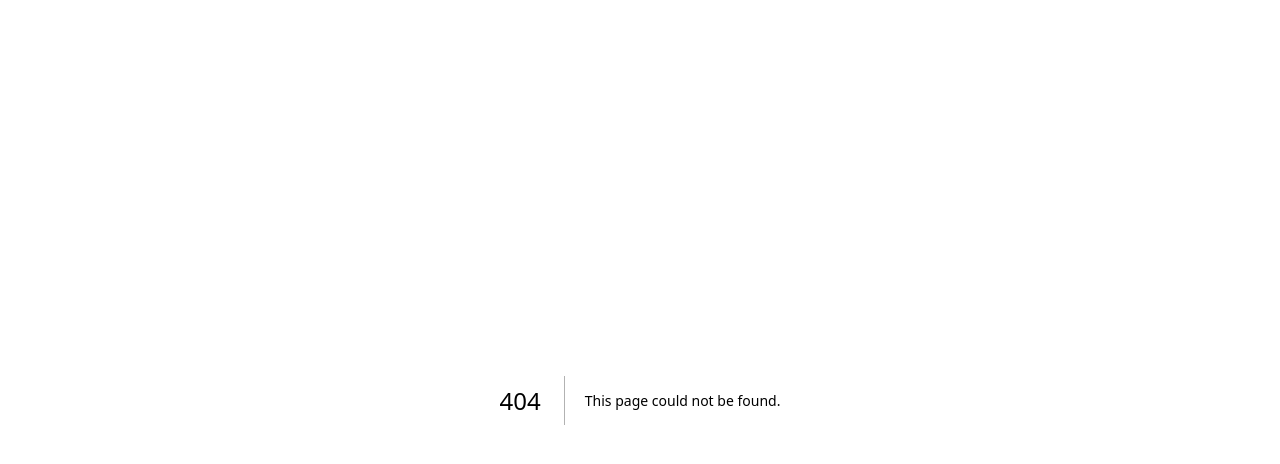
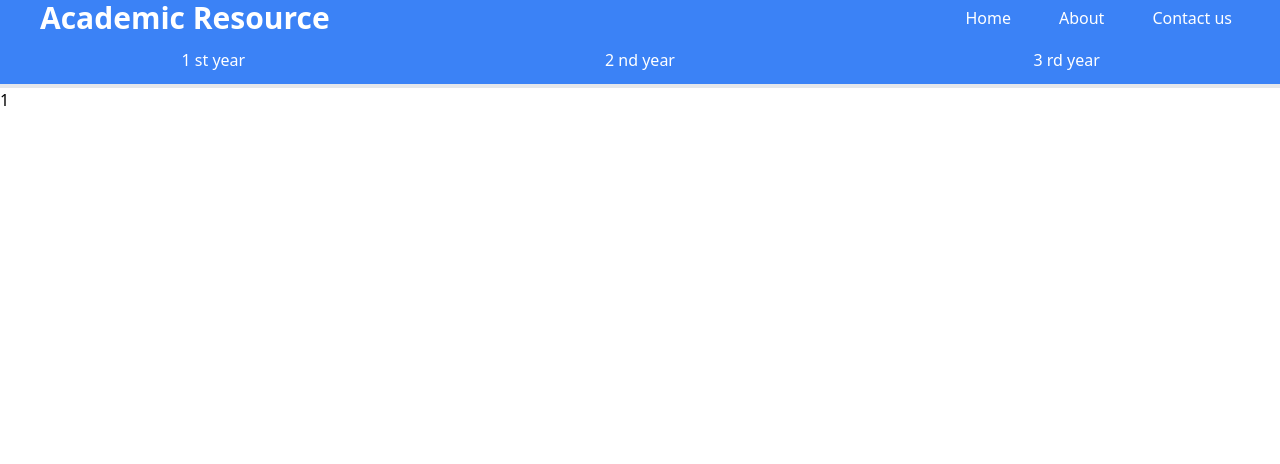
Before and after one commit to sachinsharma4/academic_resource_webapp, a Next.js app: page /year/1 in a window 1280 px wide. Before the commit this address had no page. Shown: the top 464 px of the page. Built offline with nearby package versions, Linux system fonts and the light colour scheme.

Commit message:
nav bar added

```diff
--- a/src/pages/_app.js
+++ b/src/pages/_app.js
@@ -1,5 +1,6 @@
 import '@/styles/globals.css'
+import Nav from './nav'
 
 export default function App({ Component, pageProps }) {
-  return <Component {...pageProps} />
+  return <><Nav/><Component {...pageProps} /></>
 }
--- /dev/null
+++ b/src/pages/nav.js
@@ -0,0 +1,41 @@
+
+import React ,{useRef}from 'react'
+import {AiOutlineClose} from 'react-icons/ai';
+import Link from 'next/link'
+
+
+export default function Nav() {
+
+
+    const side = useRef();
+
+    const hi=()=>{side.current.classList.contains("hidden")?side.current.classList.remove("hidden"):side.current.classList.add("hidden")}
+
+  return (<>
+    <div ref={side} onClick={hi}  className="hidden z-10 text-white h-screen fixed w-36 p-3 bg-blue-600 ">
+    <AiOutlineClose className='absolute right-3  '  />
+      <ul className='my-4 text-lg' >
+   <li><Link href="./">home</Link></li>
+   <li><Link href="./about">About</Link></li>
+   {/*<li><Link href="./Blogs">Blogs</Link></li>*/}
+   <li><Link href="./contact_us">Contact</Link></li>
+   </ul>
+
+   </div>
+          <nav className='flex items-center px-4 bg-blue-500 justify-start '>
+            <button onClick={hi} className='lg:hidden bg-inherited text-white'>&#9776;</button>
+
+            <h1 className="text-3xl font-bold text-left text-white px-6 ">
+              Academic Resource
+            </h1>
+            <ul className='hidden  text-white bg-blue-500 px-6 lg:flex absolute right-0  items-center  '>
+              <li className='px-6 cursor-pointer'><Link href="/">Home</Link></li>
+              <li className='px-6 cursor-pointer'><Link href="./about">About</Link></li>
+              <li className='px-6 cursor-pointer'><Link href="./contact_us">Contact us</Link></li>
+
+            </ul>
+          </nav>
+
+          </>
+  )
+  }
--- /dev/null
+++ b/src/pages/year/[year].js
@@ -0,0 +1,18 @@
+import { useRouter } from 'next/router'
+import React from 'react'
+import Link from 'next/link'
+
+function year() {
+     const router= useRouter();
+    const {year}=router.query;
+  return (
+    <div><div className='flex w-full text-white bg-blue-500 '>
+    <button className='p-3 cursor-pointer border-b-4 w-1/3'><Link href="/year/1">1 st year</Link></button>
+    <button className='p-3 cursor-pointer border-b-4 w-1/3'><Link href="/year/2">2 nd year</Link></button>
+    <button className='p-3 cursor-pointer border-b-4 w-1/3'><Link href="/year/3">3 rd year</Link></button>
+
+  </div>{year}</div>
+  )
+}
+
+export default year
```
